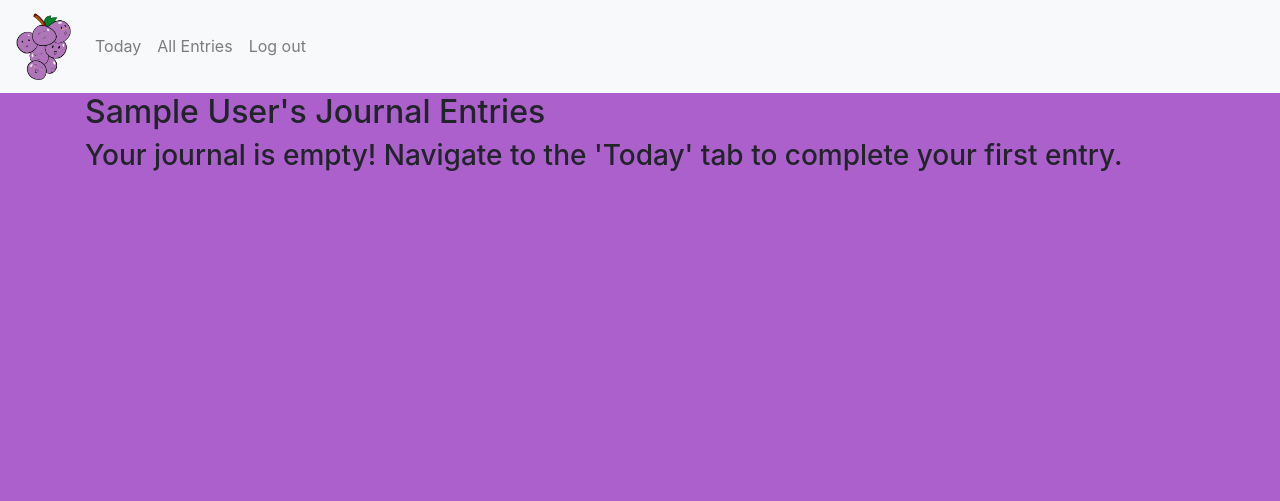
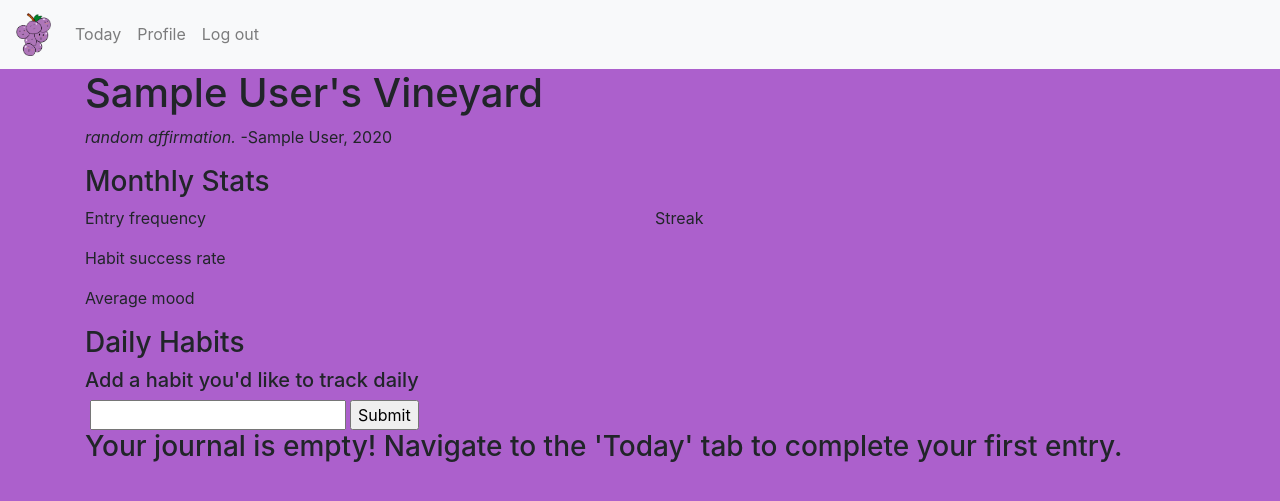
Before and after one commit to jennantilla/grapes-journal, a Flask app: page /journal/1 in a window 1280 px wide. Shown: the top 501 px of the page. Run offline with Flask 2, Linux system fonts and the light colour scheme; the visitor is signed in with stand-in values (Sample User, id 1); data comes from the database, SQL or seed files in the repository; some libraries are stand-ins or nearby versions.

Commit message:
Implement recurring daily goals

```diff
--- a/server.py
+++ b/server.py
@@ -7,7 +7,7 @@ from datetime import timedelta, date, datetime
 import requests
 import json
 
-from model import connect_to_db, db, User, Entry
+from model import connect_to_db, db, User, Entry, Habit
 
 app = Flask(__name__)
 app.jinja_env.undefined = StrictUndefined
@@ -68,18 +68,21 @@ def show_today(user_id):
 
     user_id = session.get("user_id")
     user = User.query.filter_by(user_id=user_id).first()
+    habits = Habit.query.filter_by(user_id=user_id).all()
 
     today = datetime.today()
 
     return render_template("today.html",
                                 user_id=user_id,
                                 user=user,
-                                today=today)
+                                today=today,
+                                habits=habits)
 
 
 @app.route("/entry", methods=["POST"])
 def add_entry():
     """Adds an entry to the db"""
+
     user_id = session.get("user_id")
     mood = request.form.get("mood")
     grateful = request.form.get("grateful")
@@ -107,10 +110,29 @@ def show_entire_journal(user_id):
     user = User.query.filter_by(user_id=user_id).first()
 
     entries = Entry.query.filter_by(user_id=user_id).all()
+    habits= Habit.query.filter_by(user_id=user_id).all()
 
     return render_template("journal.html",
                             user=user,
-                            entries=entries)
+                            entries=entries,
+                            habits=habits)
+
+@app.route("/habit", methods=["POST"])
+def add_habit():
+    """Adds a habit to the db"""
+
+    user_id = session.get("user_id")
+    habit = request.form["habit"]
+
+    new_habit = Habit(user_id=user_id, habit=habit)
+
+    db.session.add(new_habit)
+    db.session.commit()
+
+    flash(f"New daily habit added!")
+
+    return redirect(f"/journal/{user_id}")
+
 
 
 
--- a/static/css/site.css
+++ b/static/css/site.css
@@ -20,6 +20,7 @@ textarea {
 
 .journal-field {
     font-size: 18px;
+    width: 75%;
 }
 
 #journal-date {
@@ -31,6 +32,11 @@ textarea {
     margin: 5px;
 }
 
+#notes {
+    padding-top: 30px;
+    padding-left: 150px;
+}
+
 #today-entry {
     background-image: url("/static/images/open-notebook.png");
     background-size: 80%;
--- a/templates/base.html
+++ b/templates/base.html
@@ -16,7 +16,7 @@
 
 <body class="d-flex flex-column">
     <nav class="navbar navbar-expand-lg navbar-light bg-light">
-        <a class="navbar-brand" href="/"><img src="/static/images/emotional-grapes.png" style="width:55px"></a>
+        <a class="navbar-brand" href="/"><img src="/static/images/emotional-grapes.png" style="width:35px"></a>
         <button class="navbar-toggler" type="button" data-toggle="collapse" data-target="#navbarNavAltMarkup" aria-controls="navbarNavAltMarkup" aria-expanded="false" aria-label="Toggle navigation">
         <span class="navbar-toggler-icon"></span>
         </button>
@@ -24,7 +24,7 @@
         <div class="navbar-nav">
             {% if "user_id" in session %}
             <a id="today" class="nav-item nav-link" href="/today/{{ session['user_id'] }}">Today</a>
-            <a id="goals" class="nav-item nav-link" href="/journal/{{ session['user_id'] }}">All Entries</a>
+            <a id="goals" class="nav-item nav-link" href="/journal/{{ session['user_id'] }}">Profile</a>
             <a id="log-out" class="nav-item nav-link" href="/logout">Log out</a>
             {% endif %}
         </div>
--- a/templates/journal.html
+++ b/templates/journal.html
@@ -6,12 +6,77 @@
 <div class="container">
     <div class="row">
         <div class="col">
-            <h2>{{ user.name }}'s Journal Entries</h2>
+            <h1>{{ user.name }}'s Vineyard</h1>
+        </div>
+    </div>
+</div>
+
+<div class="container">
+    <div class="row">
+        <div class="col">
+            <p><em>random affirmation.</em> -{{ user.name }}, 2020</p>
+        </div>
+    </div>
+</div>
+
+<div class="container">
+    <div class="row">
+        <div class="col">
+            <h3>Monthly Stats</h3>
+        </div>
+    </div>
+    <div class="row">
+        <div class="col">
+            <p>Entry frequency</p>
+            <p>Habit success rate</p>
+            <p>Average mood</p>
+        </div>
+        <div class="col">
+            <p>Streak</p>
+        </div>
+    </div>
+</div>
+
+<div class="container">
+    <div class="row">
+        <div class="col">
+            <h3>Daily Habits</h3>
         </div>
     </div>
 
+    {% if habits %}
+        {% for habit in habits %}
+            <div class="row">
+                <div class="col">
+                    <p>{{ habit.habit }}</p>
+                </div>
+            </div>
+        {% endfor %}
+    {% endif %}
+
+    <div class="row">
+        <div class="col">
+            <h5>Add a habit you'd like to track daily</h5>
+        </div>
+    </div>
+    <div class="row">
+        <div class="col">
+            <form action="/habit" method="POST">
+                <label for="habit"></label>
+                    <input id="habit" name="habit">
+                <input type="submit">
+        </div>
+    </div>
+</div>
+
 
 {% if entries %}
+<div class="container">
+    <div class="row">
+        <div class="col">
+            <h3>Journal Entries</h3>
+        </div>
+    </div>
     <div class="row">
         {% for entry in entries %}
             <div class="col" id="journal-page">
@@ -30,7 +95,13 @@
 </div>
 
 {% else %}
-<h3>Your journal is empty! Navigate to the 'Today' tab to complete your first entry.</h3>
+<div class="container">
+    <div class="row">
+        <div class="col">
+            <h3>Your journal is empty! Navigate to the 'Today' tab to complete your first entry.</h3>
+        </div>
+    </div>
+</div>
 {% endif %}
 
 
```
Also changed, not shown: model.py (+19 -1 lines), templates/today.html (+14 -2 lines).
